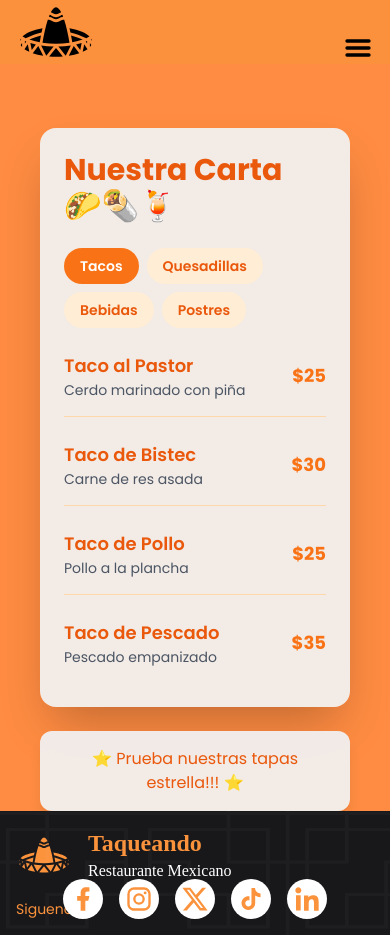
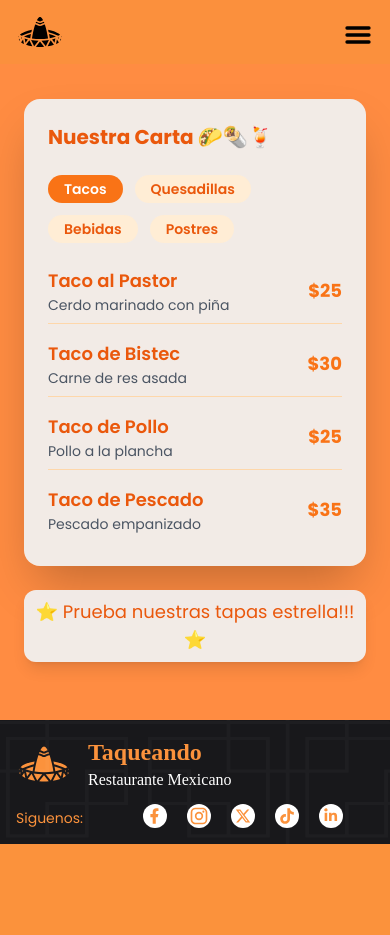
Before and after one commit to Rauljp16/Restaurante-mexicano, a React (Vite) app: page /Carta in a window 390 px wide. After the commit the page ends 844 px from the top, so only its background shows below. Built offline with nearby package versions, Linux system fonts and the light colour scheme; a web font is replaced by a local one.

Commit message:
responsive reservas y carta

```diff
--- a/src/components/BurguerMenu.jsx
+++ b/src/components/BurguerMenu.jsx
@@ -5,7 +5,7 @@ const BurguerMenu = () => {
   const [isOpen, setIsOpen] = useState(false);
 
   return (
-    <div className=" relative flex h-full w-full items-center justify-end ">
+    <div className=" relative top-[3px] flex h-full w-full items-start justify-end md:top-3 ">
       <div className="hidden justify-end font-brush-script text-3xl font-bold sm:flex">
         <Link to="/" className="mx-4 hover:text-white">
           Inicio
--- a/src/components/Contact.jsx
+++ b/src/components/Contact.jsx
@@ -3,16 +3,16 @@ import Location from './Location';
 function Contact() {
   const apiKey = 'TU_API_KEY';
   const mapCenter = { lat: 37.97, lng: -1.22 };
-  const mapZoom = 14;
+  const mapZoom = 12;
   return (
-    <div className="relative flex  flex-col items-center ">
-      <section className=" mt-24 h-56 w-full px-4">
+    <div className="relative flex min-h-[calc(100vh-124px)] scale-95 flex-row-reverse flex-wrap justify-center bg-[#FF8C42] px-4 pt-6 md:scale-100 lg:p-28 lg:pb-12">
+      <section className=" aspect-square h-full w-1/2 object-cover">
         <Location apiKey={apiKey} center={mapCenter} zoom={mapZoom} />
       </section>
-      <section className="relative mt-12 h-2/4  px-4">
-        <div className=" flex h-full flex-col items-start text-2xl text-black ">
+      <section className="relative w-1/2">
+        <div className=" flex h-full flex-col justify-between text-2xl text-white ">
           <h1
-            className=" mb-2 font-brush-script text-4xl font-bold uppercase text-white"
+            className=" mb-2 text-center font-brush-script text-5xl font-bold uppercase text-white"
             style={{ filter: 'drop-shadow(3px 4px 2px RGBA(31, 8, 26, 1))' }}
           >
             Taqueria Taqueando
--- a/src/components/Footer.jsx
+++ b/src/components/Footer.jsx
@@ -26,11 +26,11 @@ function Footer() {
         </div>
       </div>
       <p className="text-sm text-orange-400">Siguenos:</p>
-      <div className="absolute bottom-4 left-0 flex w-full justify-center gap-4 ">
-        <div className="flex h-10 w-10 items-center justify-center  rounded-full bg-white">
+      <div className="absolute bottom-4 left-0 flex w-full justify-center gap-5 pl-24 md:gap-7 lg:gap-10">
+        <div className="flex h-6 w-6 items-center justify-center rounded-full bg-white p-[2px] md:h-8 md:w-8">
           <svg
             xmlns="http://www.w3.org/2000/svg"
-            viewBox="0 0 24 24"
+            viewBox="0 0 26 24"
             className=" h-7 w-7  text-orange-400"
           >
             <path
@@ -39,7 +39,7 @@ function Footer() {
             ></path>
           </svg>
         </div>
-        <div className="flex h-10 w-10 items-center justify-center rounded-full bg-white">
+        <div className="flex h-6 w-6 items-center justify-center rounded-full bg-white p-[2px] md:h-8 md:w-8">
           <svg
             xmlns="http://www.w3.org/2000/svg"
             viewBox="0 0 24 24"
@@ -52,11 +52,11 @@ function Footer() {
           </svg>
         </div>
 
-        <div className="flex h-10 w-10 items-center justify-center rounded-full bg-white">
+        <div className="flex h-6 w-6 items-center justify-center rounded-full bg-white p-[2px] md:h-8 md:w-8">
           <svg
             xmlns="http://www.w3.org/2000/svg"
             viewBox="0 0 24 24"
-            className="h-7 w-7 text-orange-400"
+            className="h-5 w-4 text-orange-400"
           >
             <path
               fill="currentColor"
@@ -64,7 +64,7 @@ function Footer() {
             ></path>
           </svg>
         </div>
-        <div className="flex h-10 w-10 items-center justify-center rounded-full bg-white">
+        <div className="flex h-6 w-6 items-center justify-center rounded-full bg-white p-[2px] md:h-8 md:w-8">
           <svg
             xmlns="http://www.w3.org/2000/svg"
             viewBox="0 0 1024 1024"
@@ -77,11 +77,11 @@ function Footer() {
             ></path>
           </svg>
         </div>
-        <div className="flex h-10 w-10 items-center justify-center rounded-full bg-white">
+        <div className="flex h-6 w-6 items-center justify-center rounded-full bg-white p-[2px] md:h-8 md:w-8">
           <svg
             xmlns="http://www.w3.org/2000/svg"
-            viewBox="0 0 24 24"
-            className=" h-7 w-7 text-orange-400"
+            viewBox="0 2 25 24"
+            className=" h-5 w-4 text-orange-400 md:h-7 md:w-6"
           >
             <path
               fill="currentColor"
--- a/src/components/Location.jsx
+++ b/src/components/Location.jsx
@@ -28,7 +28,7 @@ const Location = ({ center, zoom }) => {
     });
   };
 
-  return <div ref={mapContainerRef} className="h-full w-full rounded-md" />;
+  return <div ref={mapContainerRef} className="h-full w-full" />;
 };
 
 export default Location;
--- a/src/components/Menu.jsx
+++ b/src/components/Menu.jsx
@@ -72,23 +72,20 @@ function Menu() {
   };
 
   return (
-    <section className="relative overflow-hidden bg-[#FF8C42] px-10 pt-32">
-      {/* Decorative background elements */}
-
-      <div className="relative mx-auto max-w-4xl">
-        <div className="overflow-hidden rounded-2xl bg-slate-100/90 shadow-2xl">
-          <div className="p-6 md:p-8">
-            <h2 className="mb-6 text-3xl font-bold text-orange-600">
+    <section className="relative flex min-h-[calc(100vh-124px)] w-full flex-col justify-center bg-[#FF8C42] pb-6 pt-16 md:px-10 md:pb-10 md:pt-24">
+      <div className="relative mx-auto w-full max-w-4xl p-6">
+        <div className=" rounded-2xl bg-slate-100/90 shadow-2xl">
+          <div className="p-6">
+            <h2 className="mb-6 text-xl font-bold text-orange-600 md:text-3xl">
               Nuestra Carta 🌮🌯🍹
             </h2>
 
-            {/* Categorías */}
-            <div className="mb-6 flex flex-wrap gap-2">
+            <div className="mb-6 flex flex-wrap gap-3">
               {Object.keys(menu).map((categoria) => (
                 <button
                   key={categoria}
                   onClick={() => setCategoriaActiva(categoria)}
-                  className={`rounded-full px-4 py-2 text-sm font-semibold transition duration-300 ${
+                  className={`rounded-full px-4 py-1 text-sm font-semibold transition duration-300 md:py-2 ${
                     categoriaActiva === categoria
                       ? 'bg-orange-500 text-white'
                       : 'bg-orange-100 text-orange-600 hover:bg-orange-200'
@@ -99,12 +96,11 @@ function Menu() {
               ))}
             </div>
 
-            {/* Lista de platillos */}
-            <div className="space-y-6">
+            <div className="scrollbar space-y-4 overflow-y-auto">
               {menu[categoriaActiva].map((item, index) => (
                 <div
                   key={index}
-                  className="flex items-center justify-between border-b border-orange-200 pb-4 last:border-b-0"
+                  className="flex items-center justify-between border-b border-orange-200 pb-2 last:border-b-0"
                 >
                   <div>
                     <h3 className="text-lg font-semibold text-orange-600">
@@ -121,9 +117,8 @@ function Menu() {
           </div>
         </div>
 
-        {/* Información adicional */}
-        <div className="mt-6 rounded-xl bg-slate-100/90 p-4 shadow-lg backdrop-blur">
-          <p className="text-center text-orange-600">
+        <div className="mt-6 rounded-xl bg-slate-100/90 p-2 shadow-lg backdrop-blur">
+          <p className="text-center text-lg text-orange-600">
             ⭐ Prueba nuestras tapas estrella!!! ⭐
           </p>
         </div>
--- a/src/components/Navbar.jsx
+++ b/src/components/Navbar.jsx
@@ -5,11 +5,11 @@ function Navbar() {
   return (
     <div className="fixed left-0 right-0 top-0 z-20 mx-auto flex h-16 w-full max-w-[1290px] items-center justify-end bg-orange-400/80 p-4 backdrop-blur-sm">
       <div>
-        <Link to="/" className=" hover:text-white">
+        <Link to="/" className=" ">
           <svg
             xmlns="http://www.w3.org/2000/svg"
             viewBox="0 0 512 512"
-            className="relative w-20 text-black"
+            className="relative w-12 text-black transition-all duration-500 ease-in-out hover:text-white md:w-16 "
           >
             <path
               fill="currentColor"
--- a/src/components/Reservations.jsx
+++ b/src/components/Reservations.jsx
@@ -36,7 +36,7 @@ function Reservations() {
   };
 
   return (
-    <section className="relative flex min-h-[calc(100vh-124px)] flex-col justify-center bg-[#FF8C42] px-4 pb-8 pt-24">
+    <section className="relative flex min-h-[calc(100vh-124px)] scale-95 flex-col justify-center bg-[#FF8C42] px-4 pt-6 md:scale-100 lg:pt-20">
       <div className="mx-auto w-full max-w-4xl scale-90">
         <div className="rounded-xl bg-zinc-900/90 p-6 shadow-2xl ">
           <h2 className="mb-6 text-center text-2xl font-bold text-orange-600 md:text-3xl">
@@ -173,6 +173,25 @@ function Reservations() {
               ¡Reservar ahora!
             </button>
           </form>
+          <div className=" mt-6 rounded-xl bg-white/90 p-3 shadow-lg backdrop-blur">
+            <div className=" flex w-fit flex-wrap items-center justify-start text-orange-600">
+              {['Fecha', 'Hora', 'Personas', 'Ocasión'].map((label, index) => (
+                <div key={index} className="flex w-72 items-center space-x-2">
+                  <span className="font-semibold">{label}:</span>
+                  <span>
+                    {label === 'Fecha'
+                      ? formData.date
+                      : label === 'Hora'
+                        ? formData.time || 'Pendiente'
+                        : label === 'Personas'
+                          ? formData.guests
+                          : formData.occasion.charAt(0).toUpperCase() +
+                            formData.occasion.slice(1)}
+                  </span>
+                </div>
+              ))}
+            </div>
+          </div>
         </div>
       </div>
     </section>
--- a/src/index.css
+++ b/src/index.css
@@ -15,3 +15,20 @@
 .visible-scroll {
   @apply opacity-100 transition-all duration-700 ease-in-out;
 }
+
+/* Personalizar barra de scroll */
+
+.scrollbar::-webkit-scrollbar-track {
+  background: transparent;
+  border-radius: 8px;
+  margin: 10px;
+}
+
+.scrollbar::-webkit-scrollbar-thumb {
+  background: #fb923c;
+  border-radius: 8px;
+}
+.scrollbar-thumb {
+  background: #fb923c;
+  border-radius: 8px;
+}
```
Also changed, not shown: src/components/Body.jsx (+12 -6 lines).
